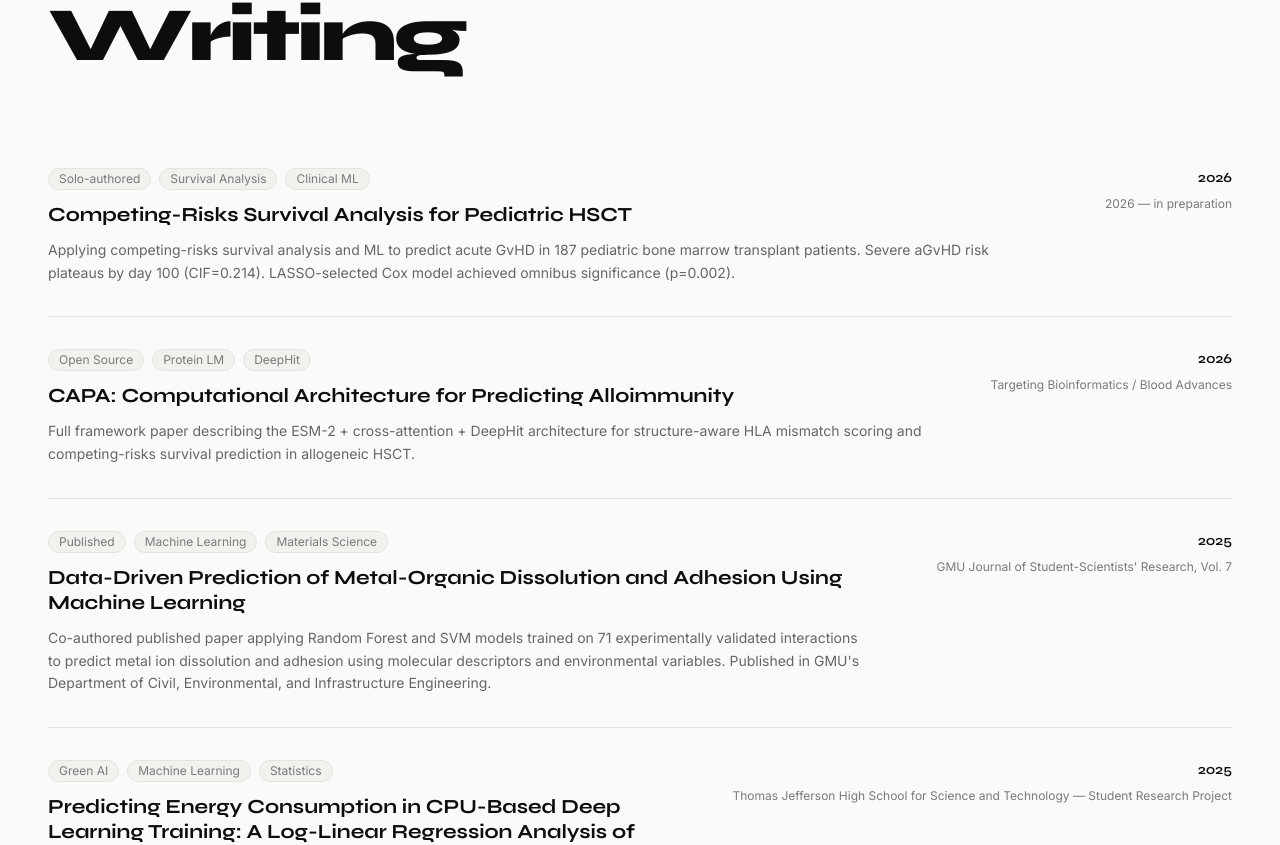
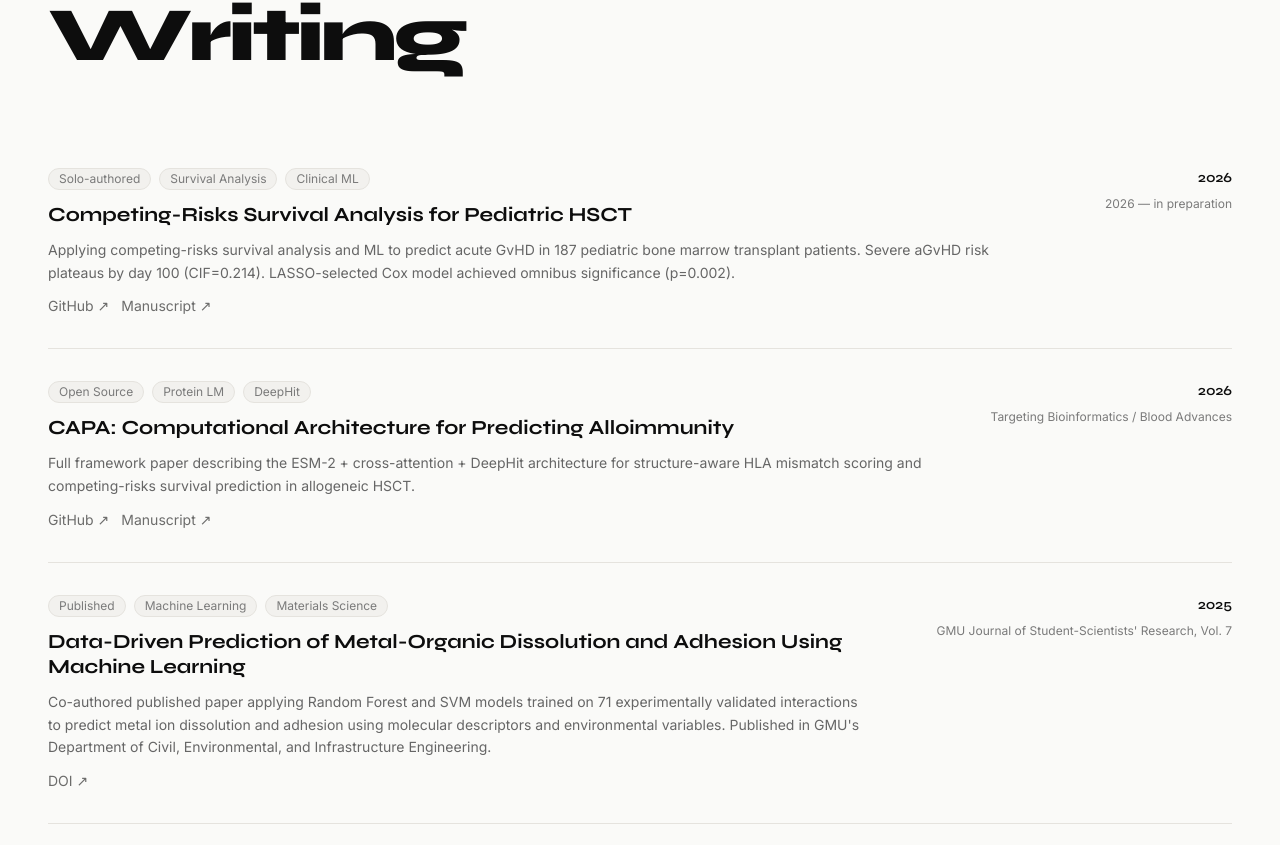
Before and after one commit to sh4wn27/sh4wn, a Next.js app: page / in a window 1280 px wide. Shown: the part 4804-5649 px from the top of the page. Built offline with nearby package versions, Linux system fonts and the light colour scheme.

Commit message:
link update

```diff
--- a/components/Research.tsx
+++ b/components/Research.tsx
@@ -1,7 +1,6 @@
 "use client";
 
 import { motion, useInView } from "framer-motion";
-import { label } from "framer-motion/client";
 import { useRef } from "react";
 
 const papers = [
@@ -14,7 +13,7 @@ const papers = [
     tags: ["Solo-authored", "Survival Analysis", "Clinical ML"],
     links: [
       { label: "GitHub", href: "https://github.com/sh4wn27/heta" },
-      { label: "Manuscript", href: "https://drive.google.com/file/d/1MQhRy7LX42KLS2_HnTzwhiD4NC2OXHLt/view?usp=sharing" },
+      { label: "Manuscript", href: "https://drive.google.com/file/d/1fkfP2FvaFQnIBkswdhD0Kdv_UEYWoQde/view?usp=sharing" },
     ],
   },
   {
@@ -106,15 +105,20 @@ export default function Research() {
                   {paper.title}
                 </h3>
                 <p className="font-sans text-sm text-[#666] leading-relaxed">{paper.description}</p>
-                {paper.link && (
+                {paper.links && (
+                  <div className="flex flex-wrap gap-3">
+                    {paper.links.map((link) => (
                       <a
-                    href={paper.link}
+                        key={link.href}
+                        href={link.href}
                         target="_blank"
                         rel="noopener noreferrer"
                         className="inline-flex items-center gap-1.5 text-sm font-sans text-foreground/60 hover:text-foreground transition-colors duration-200"
                       >
-                    {paper.linkLabel} ↗
+                        {link.label} ↗
                       </a>
+                    ))}
+                  </div>
                 )}
               </div>
               <div className="flex md:flex-col items-center md:items-end gap-3 md:gap-2 shrink-0">
```
Lines whose indentation alone changed are shown as unchanged.
